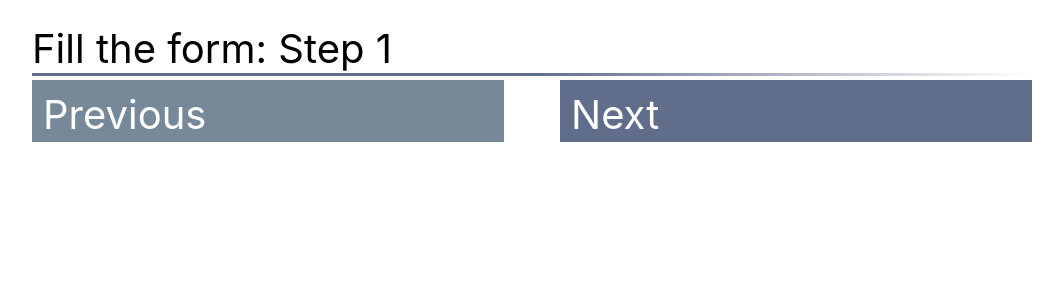
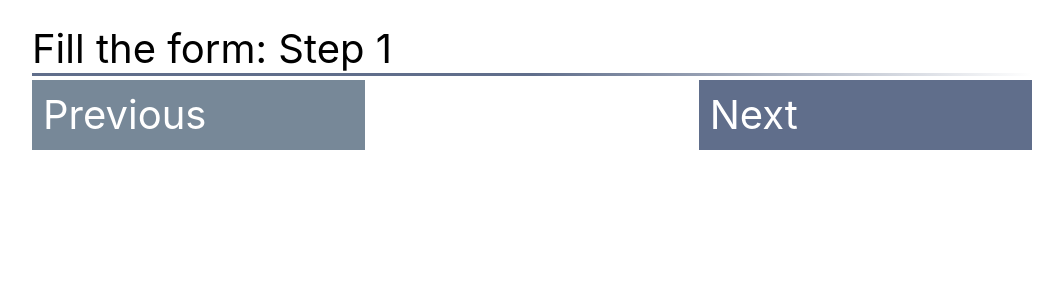
Before and after one commit to summerlightningman/dsr-l5-wizard, a React (Create React App) app: page / in a window 1280 px wide. Shown: the top 300 px of the page, without its empty margins (108-1171 px from the left). Built offline with nearby package versions, Linux system fonts and the light colour scheme.

Commit message:
Footer was remaked with grid

```diff
--- a/src/components/footer/buttons-panel.styled.tsx
+++ /dev/null
@@ -1,10 +0,0 @@
-import styled from "styled-components";
-
-const ButtonsPanel = styled.div`
-  width: 100%;
-  display: flex;
-  flex-direction: row;
-  justify-content: space-between;
-`;
-
-export default ButtonsPanel
--- a/src/components/footer/footer.styled.tsx
+++ b/src/components/footer/footer.styled.tsx
@@ -1,8 +1,20 @@
 import styled from 'styled-components';
 
 const Footer = styled.footer`
+  width: 100%;
+  display: grid;
+  grid-template-rows: 1fr;
+  grid-template-columns: repeat(3, 1fr);
+
   padding-bottom: 80px;
 
+  #prev {
+    grid-column: 1
+  }
+
+  #next {
+    grid-column: 3;
+  }
 `;
 
 export default Footer
--- a/src/components/footer/footer.tsx
+++ b/src/components/footer/footer.tsx
@@ -1,6 +1,6 @@
 import {FC} from 'react';
 import FooterStyled from "./footer.styled";
-import ButtonsPanel from "./buttons-panel.styled";
+
 import ControlButton from "../ui/control-button";
 import {FooterProps} from "./footer.types";
 
@@ -11,10 +11,8 @@ const Footer: FC<FooterProps> = ({onPrevStep, onNextStep}) => {
 
     return (
         <FooterStyled>
-            <ButtonsPanel>
-                <ControlButton onClick={onPrevStep} disabled={isPrevDisabled}>Previous</ControlButton>
-                <ControlButton onClick={onNextStep}>Next</ControlButton>
-            </ButtonsPanel>
+            <ControlButton onClick={onPrevStep} disabled={isPrevDisabled} id="prev">Previous</ControlButton>
+            <ControlButton onClick={onNextStep} id="next">Next</ControlButton>
         </FooterStyled>
     );
 };
--- a/src/components/footer/footer.types.ts
+++ b/src/components/footer/footer.types.ts
@@ -4,5 +4,6 @@ export type ButtonPressHandler = MouseEventHandler<HTMLButtonElement>
 
 export interface FooterProps {
     onNextStep: ButtonPressHandler,
-    onPrevStep: ButtonPressHandler
+    onPrevStep: ButtonPressHandler,
+    isValid: boolean
 }
--- a/src/components/ui/control-button.tsx
+++ b/src/components/ui/control-button.tsx
@@ -2,11 +2,9 @@ import styled from "styled-components";
 
 const ControlButton = styled.button`
   background: #606E8B;
-  width: 472px;
-  height: 62px;
   border: none;
   box-shadow: none;
-  padding: 11px 11px 50px 11px;
+  padding: 11px;
 
   font-family: Inter, sans-serif;
   font-style: normal;
@@ -14,7 +12,12 @@ const ControlButton = styled.button`
   font-size: 40px;
   line-height: 48px;
   color: #FFF;
-  text-align: start;
+
+  display: flex;
+  flex-direction: row;
+  justify-content: flex-start;
+  align-items: center;
+
 
   &:hover {
     background: #474f6a;
```
